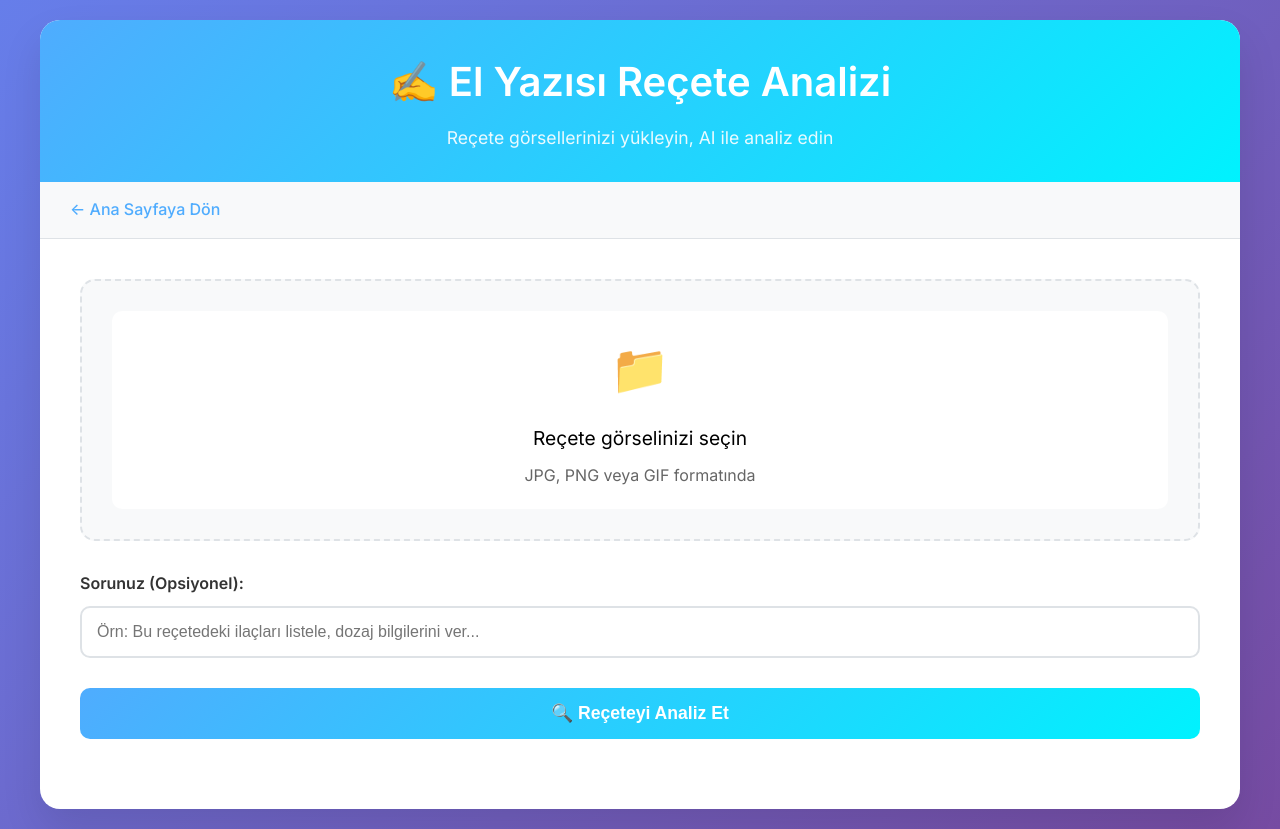
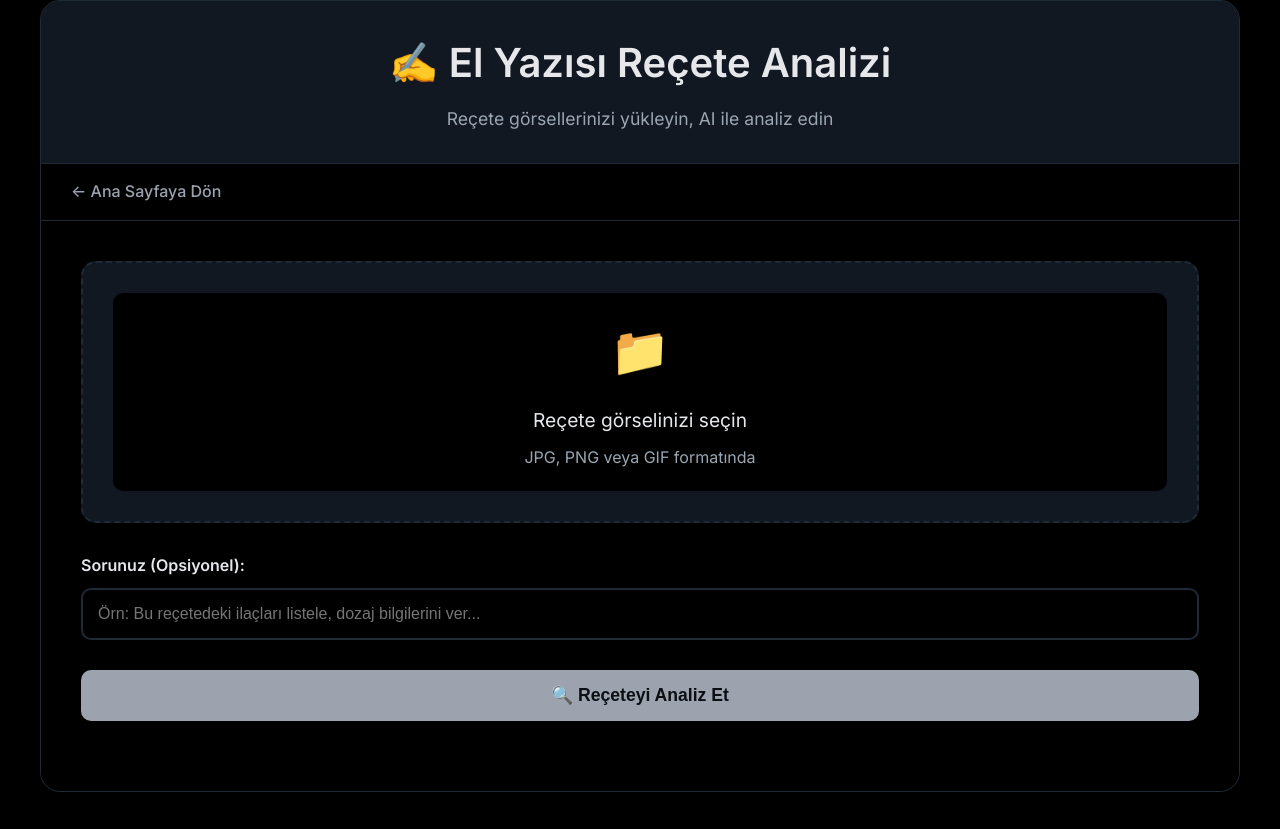
Before and after one commit to berdanalikan/hunerdeneme, a Django app: page /handwrite/ in a window 1280 px wide. After the commit the page ends 792 px from the top, so only its background shows below. Run offline with Django 5.2, Linux system fonts and the light colour scheme; parts of the project's set-up code (start-up, migrations or seed data) failed here and were passed over.

Commit message:
feat(ui): make handwriting analysis more prominent; unify dark theme across pages
- Add prominent quick actions section on main page with handwriting/text analysis options
- Update handwriting page to use consistent dark theme matching main page
- Improve user experience with clear navigation between analysis types

```diff
--- a/handwrite_app/templates/handwrite_app/index.html
+++ b/handwrite_app/templates/handwrite_app/index.html
@@ -8,6 +8,20 @@
     <link rel="preconnect" href="https://fonts.gstatic.com" crossorigin>
     <link href="https://fonts.googleapis.com/css2?family=Inter:wght@400;500;600&display=swap" rel="stylesheet">
     <style>
+        :root {
+            --bg: #000000;
+            --card: #121822;
+            --border: #1f2a37;
+            --text: #e5e7eb;
+            --muted: #9aa6b2;
+            --brand: #9ca3af;
+            --brand-600: #6b7280;
+            --ring: rgba(156, 163, 175, 0.2);
+            --ok: #10b981;
+            --warn: #f59e0b;
+            --error: #ef4444;
+        }
+
         * {
             margin: 0;
             padding: 0;
@@ -16,26 +30,28 @@
 
         body {
             font-family: 'Inter', -apple-system, BlinkMacSystemFont, 'Segoe UI', Roboto, sans-serif;
-            background: linear-gradient(135deg, #667eea 0%, #764ba2 100%);
+            background: var(--bg);
+            color: var(--text);
             min-height: 100vh;
-            padding: 20px;
             line-height: 1.6;
         }
 
         .container {
             max-width: 1200px;
             margin: 0 auto;
-            background: white;
+            background: var(--card);
             border-radius: 20px;
-            box-shadow: 0 20px 40px rgba(0,0,0,0.1);
+            box-shadow: 0 20px 40px rgba(0,0,0,0.3);
             overflow: hidden;
+            border: 1px solid var(--border);
         }
 
         .header {
-            background: linear-gradient(135deg, #4facfe 0%, #00f2fe 100%);
-            color: white;
+            background: var(--card);
+            color: var(--text);
             padding: 30px;
             text-align: center;
+            border-bottom: 1px solid var(--border);
         }
 
         .header h1 {
@@ -46,17 +62,17 @@
 
         .header p {
             font-size: 1.1rem;
-            opacity: 0.9;
+            color: var(--muted);
         }
 
         .nav-breadcrumb {
-            background: #f8f9fa;
+            background: var(--bg);
             padding: 15px 30px;
-            border-bottom: 1px solid #dee2e6;
+            border-bottom: 1px solid var(--border);
         }
 
         .nav-breadcrumb a {
-            color: #4facfe;
+            color: var(--brand);
             text-decoration: none;
             font-weight: 500;
         }
@@ -67,25 +83,26 @@
 
         .main-content {
             padding: 40px;
+            background: var(--bg);
         }
 
         .upload-section {
-            background: #f8f9fa;
+            background: var(--card);
             border-radius: 15px;
             padding: 30px;
             margin-bottom: 30px;
-            border: 2px dashed #dee2e6;
+            border: 2px dashed var(--border);
             transition: all 0.3s ease;
         }
 
         .upload-section:hover {
-            border-color: #4facfe;
-            background: #f0f8ff;
+            border-color: var(--brand);
+            background: #1a1f2e;
         }
 
         .upload-section.dragover {
-            border-color: #4facfe;
-            background: #e3f2fd;
+            border-color: var(--brand);
+            background: #1f2937;
         }
 
         .file-input-wrapper {
@@ -106,14 +123,15 @@
             display: block;
             padding: 20px;
             text-align: center;
-            background: white;
+            background: var(--bg);
             border-radius: 10px;
             cursor: pointer;
             transition: all 0.3s ease;
+            color: var(--text);
         }
 
         .file-input-label:hover {
-            background: #f0f8ff;
+            background: #1a1f2e;
             transform: translateY(-2px);
         }
 
@@ -125,28 +143,30 @@
             display: block;
             margin-bottom: 10px;
             font-weight: 600;
-            color: #333;
+            color: var(--text);
         }
 
         .question-input {
             width: 100%;
             padding: 15px;
-            border: 2px solid #dee2e6;
+            border: 2px solid var(--border);
             border-radius: 10px;
             font-size: 1rem;
+            background: var(--bg);
+            color: var(--text);
             transition: border-color 0.3s ease;
         }
 
         .question-input:focus {
             outline: none;
-            border-color: #4facfe;
+            border-color: var(--brand);
         }
 
         .analyze-btn {
             width: 100%;
             padding: 15px;
-            background: linear-gradient(135deg, #4facfe 0%, #00f2fe 100%);
-            color: white;
+            background: var(--brand);
+            color: #0b0f14;
             border: none;
             border-radius: 10px;
             font-size: 1.1rem;
@@ -286,7 +311,7 @@
                     <label for="fileInput" class="file-input-label">
                         <div style="font-size: 3rem; margin-bottom: 15px;">📁</div>
                         <div style="font-size: 1.2rem; margin-bottom: 10px;">Reçete görselinizi seçin</div>
-                        <div style="color: #666;">JPG, PNG veya GIF formatında</div>
+                        <div style="color: var(--muted);">JPG, PNG veya GIF formatında</div>
                     </label>
                 </div>
                 <div id="imagePreview"></div>
@@ -366,7 +391,7 @@
             reader.onload = (e) => {
                 imagePreview.innerHTML = `
                     <img src="${e.target.result}" alt="Preview" class="preview-image">
-                    <p style="margin-top: 10px; color: #666;">Seçilen dosya: ${file.name}</p>
+                    <p style="margin-top: 10px; color: var(--muted);">Seçilen dosya: ${file.name}</p>
                 `;
             };
             reader.readAsDataURL(file);
@@ -479,7 +504,7 @@
                 ocrHtml = `
                     <div class="result-card">
                         <h4>📝 Çıkarılan Metin</h4>
-                        <p style="white-space: pre-wrap; background: #f5f5f5; padding: 15px; border-radius: 5px;">${result.ocr_text}</p>
+                        <p style="white-space: pre-wrap; background: var(--bg); padding: 15px; border-radius: 5px; border: 1px solid var(--border);">${result.ocr_text}</p>
                     </div>
                 `;
             }
```
Also changed, not shown: other parts of handwrite_app/templates/handwrite_app/index.html (+20 -15 lines), templates/index.html (+10 -3 lines).
